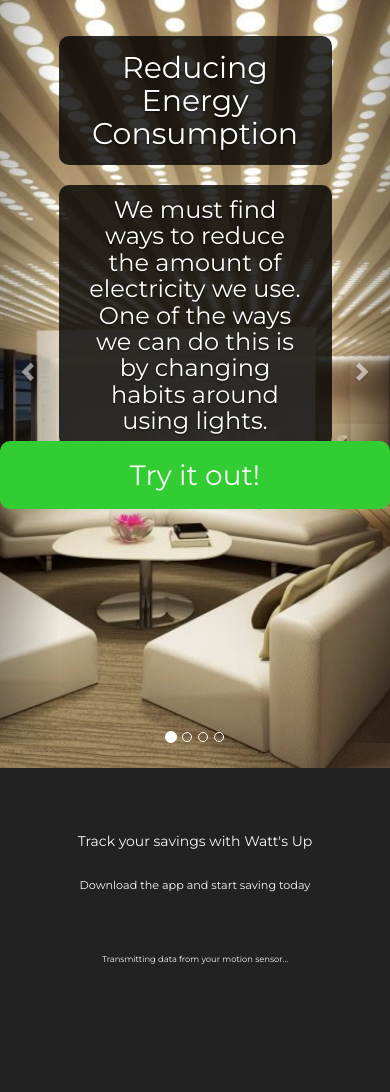
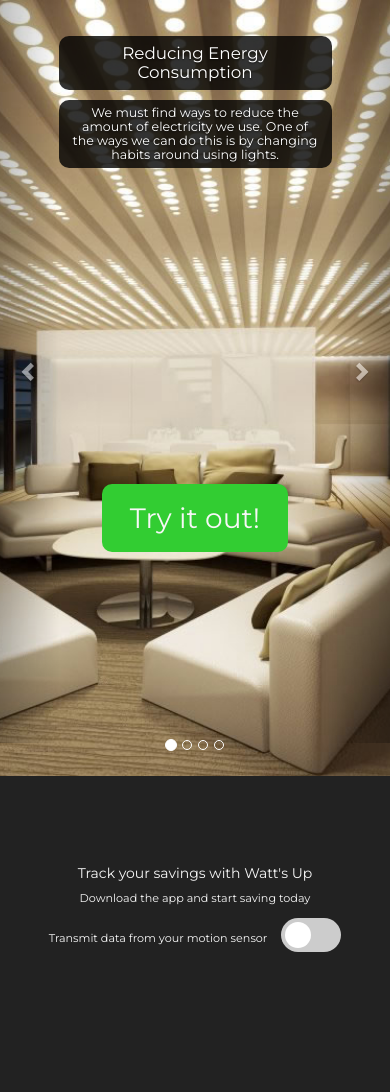
Before and after one commit to danieldn/arduino-project, a Flask app: page / in a window 390 px wide. Shown: the part 65-1157 px from the top of the page. Run offline with Flask 2, Linux system fonts and the light colour scheme; data that the repository does not hold is empty; some libraries are stand-ins or nearby versions.

Commit message:
Fixed central button, added more media queries and a switch

```diff
--- a/webapp/static/slider.css
+++ b/webapp/static/slider.css
@@ -2,6 +2,7 @@ body {
 	background-color: #222222;
 	color: #f7f7f7;
 	font-family: 'Montserrat', sans-serif;
+	overflow-x: hidden;
 }
 
 .navbar {
@@ -18,14 +19,19 @@ h2 {
 	text-align: center;
 }
 
+.absolute {
+	display: flex;
+	justify-content: center;
+	top: 50%;
+	width:100%;
+	height: auto;
+	position: absolute;
+	z-index: 999;
+}
+
 #userProfile {
-	top: 50%;
-	left: 0;
-	right: 0;
 	margin: auto;
 	background-color: #32cd32;
-	z-index: 999;
-	position: absolute;
 	font-size: 3em;
 	padding: 0.5em 1em;
 	border-radius: 10px;
@@ -38,7 +44,7 @@ h2 {
 }
 
 #energySlider {
-  height: 91vh;
+  height: 92vh;
   width: 100%;
   margin: 0;
   padding: 0;
@@ -46,11 +52,11 @@ h2 {
 }
 
 .carousel-inner {
-  width: 100vw;
+  width: 100%;
 }
 
 .item > img {
-	min-width: 100vw;
+	width: 100vw;
 	min-height: 100vh;
   object-fit: cover;
 }
@@ -100,8 +106,79 @@ h2 {
 	text-align: center;
 	margin-bottom: 1.5em;
 	margin: auto;
+	padding: 0.5em 0;
 }
 
+h3 {
+	margin: auto;
+}
+
+.switchBox {
+	display: flex;
+	flex-direction: row;
+	justify-content: center;
+	align-items: center;
+	margin: 1em auto;
+}
+
+.switch {
+  position: relative;
+  display: inline-block;
+  width: 60px;
+  height: 34px;
+	margin-left: 1em;
+}
+
+/* Hide default HTML checkbox */
+.switch input {display:none;}
+
+/* The slider */
+.slider {
+  position: absolute;
+  cursor: pointer;
+  top: 0;
+  left: 0;
+  right: 0;
+  bottom: 0;
+  background-color: #ccc;
+  -webkit-transition: .4s;
+  transition: .4s;
+}
+
+.slider:before {
+  position: absolute;
+  content: "";
+  height: 26px;
+  width: 26px;
+  left: 4px;
+  bottom: 4px;
+  background-color: white;
+  -webkit-transition: .4s;
+  transition: .4s;
+}
+
+input:checked + .slider {
+  background-color: yellow;
+}
+
+input:focus + .slider {
+  box-shadow: 0 0 1px yellow;
+}
+
+input:checked + .slider:before {
+  -webkit-transform: translateX(26px);
+  -ms-transform: translateX(26px);
+  transform: translateX(26px);
+}
+
+/* Rounded sliders */
+.slider.round {
+  border-radius: 34px;
+}
+
+.slider.round:before {
+  border-radius: 50%;
+}
 
 #bulb {
 	height: 100px;
@@ -124,7 +201,9 @@ h2 {
 }
 
 #chart_div {
-	margin: auto;
+	margin: 1em auto;
+	width: 95vw;
+	height: 55vh;
 }
 
 #chart_div > div {
@@ -151,8 +230,19 @@ footer {
 	  padding-left: 1em;
 	}
 
+	.carousel-caption > h2 {
+		font-size: 0.8em;
+	}
+
+	.carousel-caption > h3 {
+		font-size: 0.6em;
+	}
+
+	.absolute {
+		top: 65%;
+	}
+
 	#userProfile {
-		top: 60%;
 		font-size: 2em;
 	}
 
@@ -161,21 +251,16 @@ footer {
 	}
 
 	#commentBox {
-		font-size: 1em;
-		margin-left: 0;
+		padding-top: 5em;
 	}
+
 
 	#commentBox > h1 {
 		font-size: 1em;
 	}
 
-	#commentBox > h3 {
+	#commentBox > h3, .switchBox > h3 {
 		font-size: 0.8em;
-		height: 5em;
-	}
-
-	#commentBox > h4 {
-		font-size: 0.6em;
 	}
 
 	.black {
@@ -185,4 +270,8 @@ footer {
 		margin: auto;
 		font-size: 1.5em;
 	}
+
+	footer {
+		padding-bottom: 2em;
+	}
 }
--- a/webapp/templates/index.html
+++ b/webapp/templates/index.html
@@ -36,7 +36,7 @@
 	</div>
 </nav>
 
-<button id="userProfile">Try it out!</button>
+<div class="absolute"><button id="userProfile">Try it out!</button></div>
 <div id="energySlider" class="carousel slide" data-ride="carousel">
     <!-- Indicators -->
 
@@ -96,13 +96,18 @@
   <div id="commentBox">
     <h1>Track your savings with Watt's Up</h1>
     <h3>Download the app and start saving today</h3>
-    <h4>Transmitting data from your motion sensor...</h4>
+    <div class="switchBox">
+      <h3>Transmit data from your motion sensor</h3>
+      <!-- Rounded switch -->
+      <label class="switch">
+        <input type="checkbox">
+        <span class="slider round"></span>
+      </label>
+    </div>
     <div id="bulb"></div>
   </div>
-  <!-- <button id="startButton">Start Whatt's Up</button> -->
-  <div id="chart_div" style="width: 95vw; height: 55vh; margin: 1em auto">
-  </div>
-</div>
+  <!-- Google graph -->
+  <div id="chart_div"></div>
 
   <footer>
     <small>&copy;
@@ -154,6 +159,7 @@
       </script>
       &nbsp;Team Paladin; images: unsplash.com; device description: Adafruit Industries. </small>
   </footer>
+</div>
 <script src="https://ajax.googleapis.com/ajax/libs/jquery/3.2.1/jquery.min.js"></script>
 <script src="https://cdnjs.cloudflare.com/ajax/libs/jquery-csv/0.8.3/jquery.csv.js"></script>
 <!-- Bootstrap latest compiled and minified JavaScript -->
```
Lines whose indentation alone changed are shown as unchanged.
